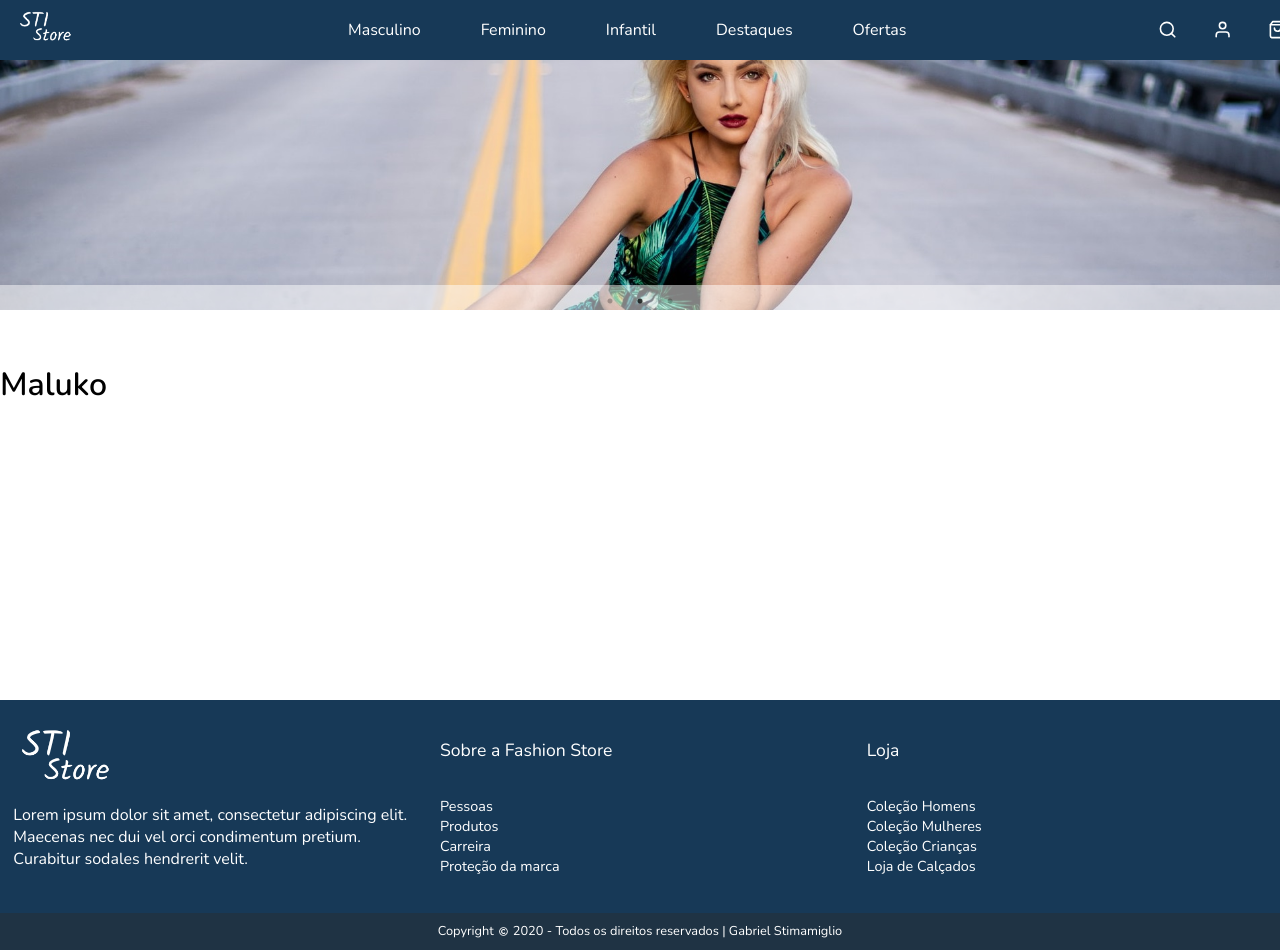
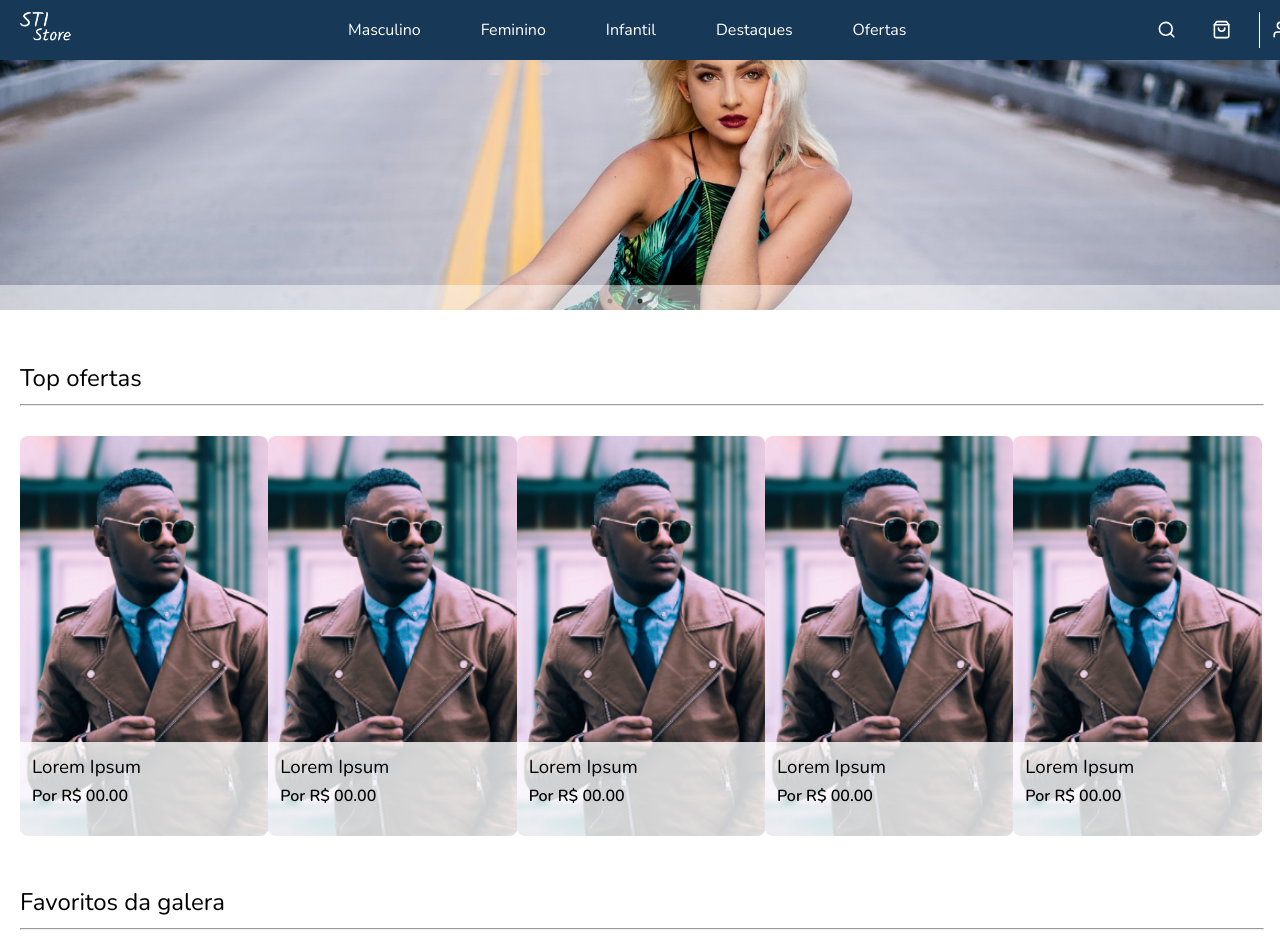
Before and after one commit to GabrielStima/4allfrontend, a React (Create React App) app: page / in a window 1280 px wide. Shown: the top 952 px of the page. Built offline with nearby package versions, Linux system fonts and the light colour scheme.

Commit message:
Home Sections in process

```diff
--- /dev/null
+++ b/src/assets/json/homeSections.js
@@ -0,0 +1,142 @@
+import item from '../img/jacket1.jpg'
+
+export const homeSections = [
+    {
+        "title": "Top ofertas",
+        "items": [
+            {
+                "id": 1,
+                "idCategory": 6,
+                "name":"Lorem Ipsum",
+                "oldPrice": "",
+                "price":"00.00",
+                "image":item
+            },
+            {
+                "id": 1,
+                "idCategory": 6,
+                "name":"Lorem Ipsum",
+                "oldPrice": "",
+                "price":"00.00",
+                "image":item
+            },
+            {
+                "id": 2,
+                "idCategory": 6,
+                "name":"Lorem Ipsum",
+                "oldPrice": "",
+                "price":"00.00",
+                "image":item
+            },
+            {
+                "id": 3,
+                "idCategory": 6,
+                "name":"Lorem Ipsum",
+                "oldPrice": "",
+                "price":"00.00",
+                "image":item
+            },
+            {
+                "id": 4,
+                "idCategory": 6,
+                "name":"Lorem Ipsum",
+                "oldPrice": "",
+                "price":"00.00",
+                "image":item
+            },
+        ],
+        "url": "",
+    },
+    {
+        "title": "Favoritos da galera",
+        "items": [
+            {
+                "id": 5,
+                "idCategory": 7,
+                "name":"Lorem Ipsum",
+                "oldPrice": "20.00",
+                "price":"10.00",
+                "image":item
+            },
+            {
+                "id": 1,
+                "idCategory": 6,
+                "name":"Lorem Ipsum",
+                "oldPrice": "",
+                "price":"00.00",
+                "image":item
+            },
+            {
+                "id": 6,
+                "idCategory": 7,
+                "name":"Lorem Ipsum",
+                "oldPrice": "",
+                "price":"10.00",
+                "image":item
+            },
+            {
+                "id": 7,
+                "idCategory": 7,
+                "name":"Lorem Ipsum",
+                "oldPrice": "30.00",
+                "price":"20.00",
+                "image":item
+            },
+            {
+                "id": 8,
+                "idCategory": 7,
+                "name":"Lorem Ipsum",
+                "oldPrice": "",
+                "price":"30.00",
+                "image":item
+            },
+        ],
+        "url": "",
+    },
+    {
+        "title": "Ofertas do dia",
+        "items": [
+            {
+                "id": 9,
+                "idCategory": 8,
+                "name":"Lorem Ipsum",
+                "oldPrice": "10.00",
+                "price":"5.00",
+                "image":item
+            },
+            {
+                "id": 1,
+                "idCategory": 6,
+                "name":"Lorem Ipsum",
+                "oldPrice": "",
+                "price":"00.00",
+                "image":item
+            },
+            {
+                "id": 10,
+                "idCategory": 8,
+                "name":"Lorem Ipsum",
+                "oldPrice": "50.00",
+                "price":"30.00",
+                "image":item
+            },
+            {
+                "id": 11,
+                "idCategory": 8,
+                "name":"Lorem Ipsum",
+                "oldPrice": "55.00",
+                "price":"25.00",
+                "image":item
+            },
+            {
+                "id": 12,
+                "idCategory": 8,
+                "name":"Lorem Ipsum",
+                "oldPrice": "16.00",
+                "price":"11.00",
+                "image":item
+            },
+        ],
+        "url": "",
+    },
+]
--- a/src/assets/json/menu.js
+++ b/src/assets/json/menu.js
@@ -1,21 +1,26 @@
 export const menu = [
     {
+        "id": 1,
         "title": "Masculino",
         "url": "",
     },
     {
+        "id": 2,
         "title": "Feminino",
         "url": "",
     },
     {
+        "id": 3,
         "title": "Infantil",
         "url": "",
     },
     {
+        "id": 4,
         "title": "Destaques",
         "url": "",
     },
     {
+        "id": 5,
         "title": "Ofertas",
         "url": "",
     },
--- a/src/components/Footer/styles.js
+++ b/src/components/Footer/styles.js
@@ -4,6 +4,7 @@ export const Styled = {
     FooterContainer: styled.div`
         width: 100vw;
         height: 250px;
+        margin-top: 50px;
     `,
     FooterContainerInfo: styled.div`
         box-sizing: border-box;
--- a/src/components/Header/index.jsx
+++ b/src/components/Header/index.jsx
@@ -22,10 +22,10 @@ function Header() {
             <FiSearch size="1.2em"/>
           </Styled.HeaderIcon>
           <Styled.HeaderIcon>
-            <FiUser size="1.2em"/>
+            <FiShoppingBag size="1.2em"/>
           </Styled.HeaderIcon>
-          <Styled.HeaderIcon>
-            <FiShoppingBag size="1.2em"/>
+          <Styled.HeaderIcon divider>
+            <FiUser size="1.2em" style={{marginLeft: '5px'}}/>
           </Styled.HeaderIcon>
         </Styled.HeaderIcons>
       </Styled.HeaderSubContainer>
--- a/src/components/Header/styles.js
+++ b/src/components/Header/styles.js
@@ -57,10 +57,11 @@ export const Styled = {
         display:flex;
         align-items: center;
         justify-content: center;
-        border-radius: 10%;
         margin: auto 10px;
         cursor: pointer;
+        border-left: ${props => props.divider ? '1px solid #ffffff' : 'none'};
         &:hover{
+            border-radius: 10%;
             color: #173957;
             background-color: #ffffff;
         }
--- /dev/null
+++ b/src/components/Section/index.jsx
@@ -0,0 +1,20 @@
+import React from 'react';
+import {Styled} from './styles';
+import SectionItem from '../SectionItem';
+function Section({section}) {
+  return (
+    <Styled.Section>
+        <Styled.SectionTitle>{section.title}</Styled.SectionTitle>
+        <Styled.SectionDivider/>
+        <Styled.SectionItems>
+          {
+            section.items.map((element, index)=>(
+              <SectionItem key={index} item={element}/>
+            ))
+          }
+        </Styled.SectionItems>
+    </Styled.Section>
+  );
+}
+
+export default Section;
--- /dev/null
+++ b/src/components/Section/styles.js
@@ -0,0 +1,22 @@
+import styled from 'styled-components';
+
+export const Styled = {
+    Section: styled.div`
+        width: 100vw;
+    `,
+    SectionTitle: styled.h1`
+        font-weight: 300;
+        margin-bottom: 10px;
+    `,
+    SectionDivider: styled.hr`
+        width: 97%;
+        margin: 0;
+    `,
+    SectionItems:styled.div`
+        display: flex;
+        flex-wrap: nowrap;
+        justify-content: space-between;
+        width: 97%;
+        box-sizing: border-box;
+    `
+}
--- /dev/null
+++ b/src/components/SectionItem/index.jsx
@@ -0,0 +1,23 @@
+import React from 'react';
+import { Styled } from './styles';
+
+function SectionItem({item}) {
+  return (
+      <Styled.SectionItemContainer className="container">
+        <Styled.SectionItemImg img={item.image}/>
+        <Styled.SectionItemInfoContainer>
+            <Styled.SectionItemTitle>{item.name}</Styled.SectionItemTitle>
+            <Styled.SectionItemPriceContainer>
+                {
+                    item.oldPrice && (
+                        <Styled.SectionItemOldPrice>De R$ {item.oldPrice}</Styled.SectionItemOldPrice>
+                    )
+                }
+                <Styled.SectionItemPrice>Por R$ {item.price}</Styled.SectionItemPrice>
+            </Styled.SectionItemPriceContainer>
+        </Styled.SectionItemInfoContainer>
+      </Styled.SectionItemContainer>
+  );
+}
+
+export default SectionItem;
--- /dev/null
+++ b/src/components/SectionItem/styles.js
@@ -0,0 +1,55 @@
+import styled from 'styled-components';
+
+export const Styled = {
+    SectionItemContainer:styled.div`
+        margin: 30px 0;
+        height: 400px;
+        width: 320px;
+        box-sizing: border-box;
+        cursor: pointer;
+    `,
+    SectionItemImg:styled.div`
+        height: 400px;
+        width: 100%;
+        background-image: url(${props => props.img});
+        background-repeat: no-repeat;
+        background-size: cover;
+        border-radius: 8px;
+    `,
+    SectionItemInfoContainer:styled.div`
+        border-radius: 0 0 8px 8px;
+        box-sizing: border-box;
+        position: relative;
+        top: -94px;
+        width: 100%;
+        height: 95px;
+        padding: 12px;
+        background-color: rgba(255,255,255, .8);
+        .container:hover & {
+            background-color: rgba(0,0,0, .6);
+            color: #ffffff;
+        }
+    `,
+    SectionItemTitle:styled.h3`
+        margin: 0;
+        font-weight: 400;
+
+    `,
+    SectionItemPriceContainer:styled.div`
+        margin: 5px 0 0 0;
+    `,
+    SectionItemOldPrice:styled.p`
+        margin: 0;
+        font-weight: 300;
+        margin-right: 5px;
+        color: #5a5a5a;
+        text-decoration: line-through;
+        .container:hover & {
+            color: #ffffff;
+        }
+    `,
+    SectionItemPrice:styled.p`
+        margin: 0;
+        font-weight: 600;
+    `,
+}
--- a/src/views/Home/index.jsx
+++ b/src/views/Home/index.jsx
@@ -1,11 +1,17 @@
 import React from 'react';
 import { Styled } from './styles';
 import Carousel from '../../components/Carousel';
+import Section from '../../components/Section';
+import {homeSections} from '../../assets/json/homeSections';
 function Home() {
   return (
       <Styled.HomeContainer>
         <Carousel/>
-        <h1>Maluko</h1>
+        <Styled.HomeSections>
+        {homeSections.map((element, index)=>(
+            <Section section={element} key={index}/>
+        ))}
+        </Styled.HomeSections>
       </Styled.HomeContainer>
   );
 }
--- a/src/views/Home/styles.js
+++ b/src/views/Home/styles.js
@@ -3,5 +3,10 @@ import styled from 'styled-components';
 export const Styled = {
     HomeContainer: styled.div`
         width: 100vw;
-    `
+    `,
+    HomeSections: styled.section`
+        width: 100%;
+        min-height: 80vh;
+        padding: 0 20px;
+    `,
 }
```
Also changed, not shown: src/assets/json/categories.js (added, +17 -0 lines), src/assets/img/jacket1.jpg (added), 1 other file (tests, documents, lock files or other folders).
